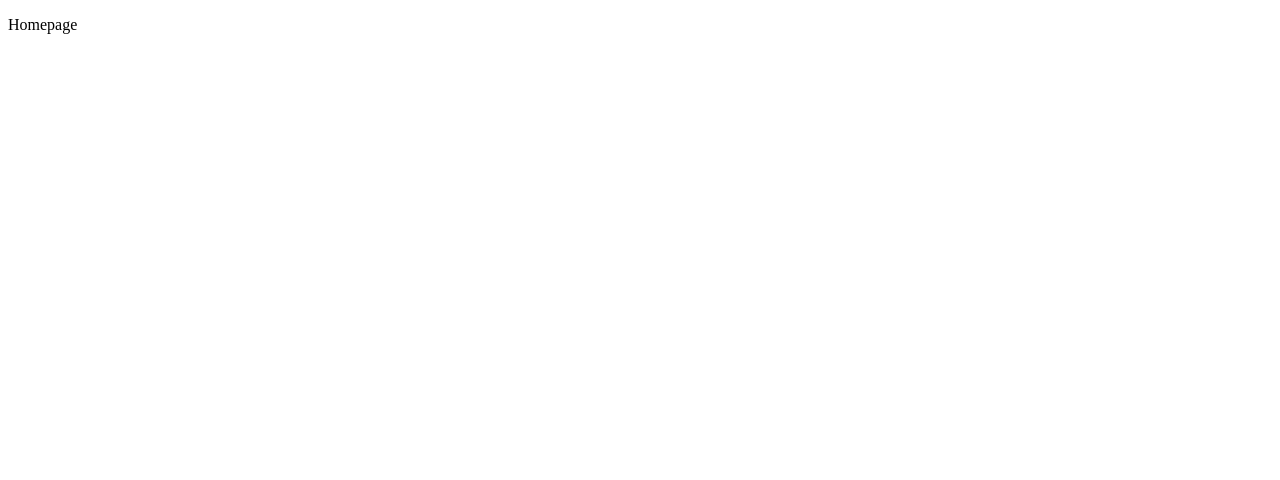
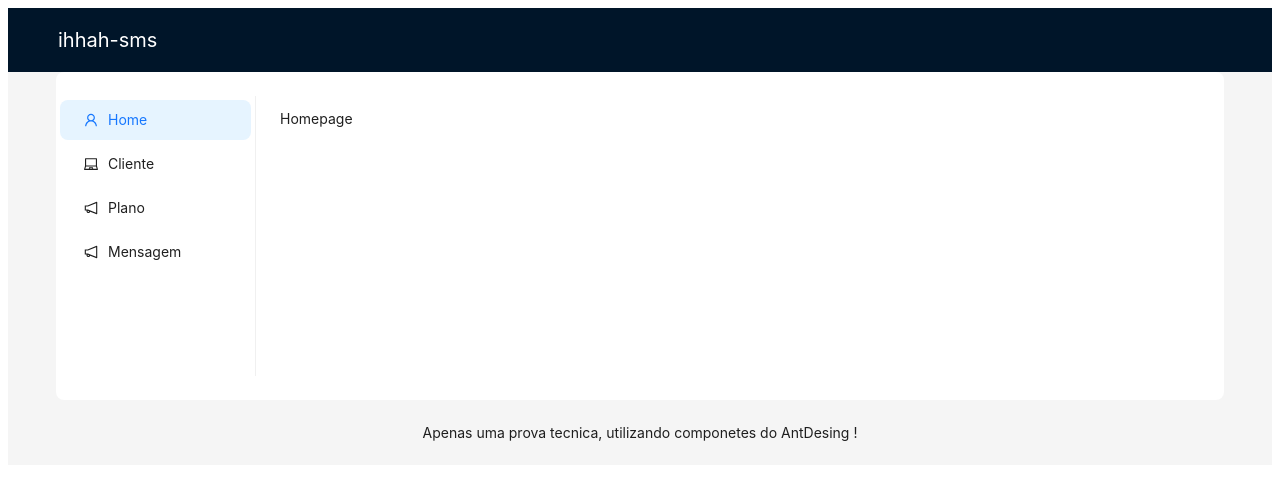
Before and after one commit to willgkm/prova-tecnica-ihhah, a React (Vite) app in the folder frontend/ihhah-sms/: page / in a window 1280 px wide. Shown: the top 480 px of the page. Built offline with nearby package versions, Linux system fonts and the light colour scheme.

Commit message:
criando estrutura visual

```diff
--- a/frontend/ihhah-sms/src/App.tsx
+++ b/frontend/ihhah-sms/src/App.tsx
@@ -1,25 +1,78 @@
-import { Route, BrowserRouter as Router, Routes } from "react-router-dom"
-import ClientePage from "./pages/cliente/cliente"
-import HomePage from "./pages/home/homepage"
-import PlanoPage from "./pages/plano/plano"
-import MensagemPage from "./pages/mensagem/mensagem"
+import React from 'react';
+import { BrowserRouter as Router, Routes, Route, Link } from 'react-router-dom';
+import { LaptopOutlined, NotificationOutlined, UserOutlined } from '@ant-design/icons';
+import type { MenuProps } from 'antd';
+import { Breadcrumb, Layout, Menu, theme } from 'antd';
+import HomePage from './pages/home/homepage';
+import ClientePage from './pages/cliente/cliente';
+import PlanoPage from './pages/plano/plano';
+import MensagemPage from './pages/mensagem/mensagem';
 
-function App() {
+const { Header, Content, Footer, Sider } = Layout;
+
+const sidebarItems: MenuProps['items'] = [
+  {
+    key: '1',
+    icon: <UserOutlined />,
+    label: <Link to="/">Home</Link>,
+  },
+  {
+    key: '2',
+    icon: <LaptopOutlined />,
+    label: <Link to="/cliente">Cliente</Link>,
+  },
+  {
+    key: '3',
+    icon: <NotificationOutlined />,
+    label: <Link to="/plano">Plano</Link>,
+  },
+  {
+    key: '4',
+    icon: <NotificationOutlined />,
+    label: <Link to="/mensagem">Mensagem</Link>,
+  },
+];
+
+const App: React.FC = () => {
+
+  const {
+    token: { colorBgContainer, borderRadiusLG },
+  } = theme.useToken();
 
   return (
     <Router>
-      <main>
-        <Routes>
-          <Route path="/" element={<HomePage/>}/>
-          <Route path="/cliente" element={<ClientePage/>}/>
-          <Route path="/plano" element={<PlanoPage/>}/>
-          <Route path="/mensagem" element={<MensagemPage/>}/>
+      <Layout>
+        <Header style={{ display: 'flex', alignItems: 'center' }}>
+            <div style={{ color: '#fff', fontSize: '20px' }}>ihhah-sms</div>
+        </Header>
+        <Content style={{ padding: '0 48px' }}>
+          <Layout
+            style={{ padding: '24px 0', background: colorBgContainer, borderRadius: borderRadiusLG }}
+          >
+            <Sider style={{ background: colorBgContainer }} width={200}>
+              <Menu
+                mode="inline"
+                defaultSelectedKeys={['1']}
+                style={{ height: '100%' }}
+                items={sidebarItems}
+              />
+            </Sider>
+            <Content style={{ padding: '0 24px', minHeight: 280 }}>
+              <Routes>
+                <Route path="/" element={<HomePage />} />
+                <Route path="/cliente" element={<ClientePage />} />
+                <Route path="/plano" element={<PlanoPage />} />
+                <Route path="/mensagem" element={<MensagemPage />} />
+              </Routes>
+            </Content>
+          </Layout>
+        </Content>
+        <Footer style={{ textAlign: 'center' }}>
+          Apenas uma prova tecnica, utilizando componetes do AntDesing !
+        </Footer>
+      </Layout>
+    </Router>
+  );
+};
 
-        </Routes>
-      </main>
-
-    </Router>
-  )
-}
-
-export default App
+export default App;
```
